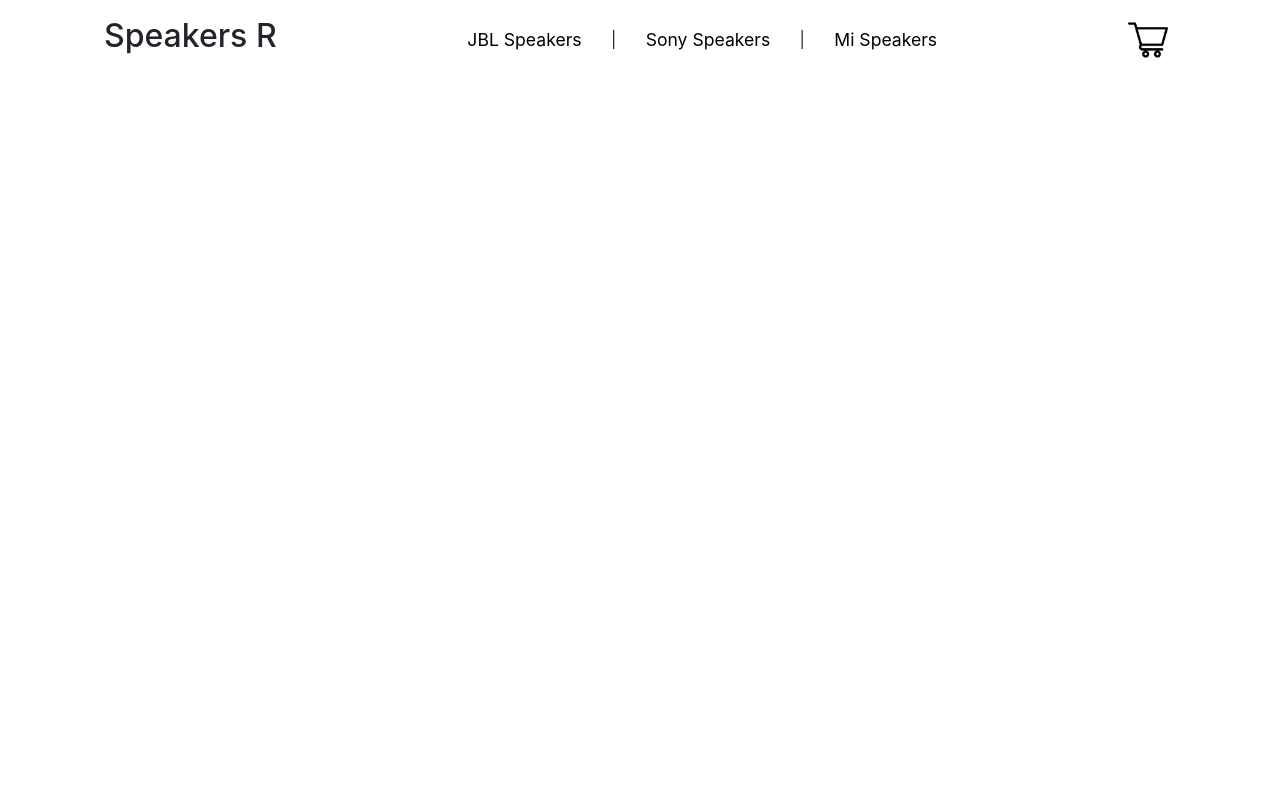
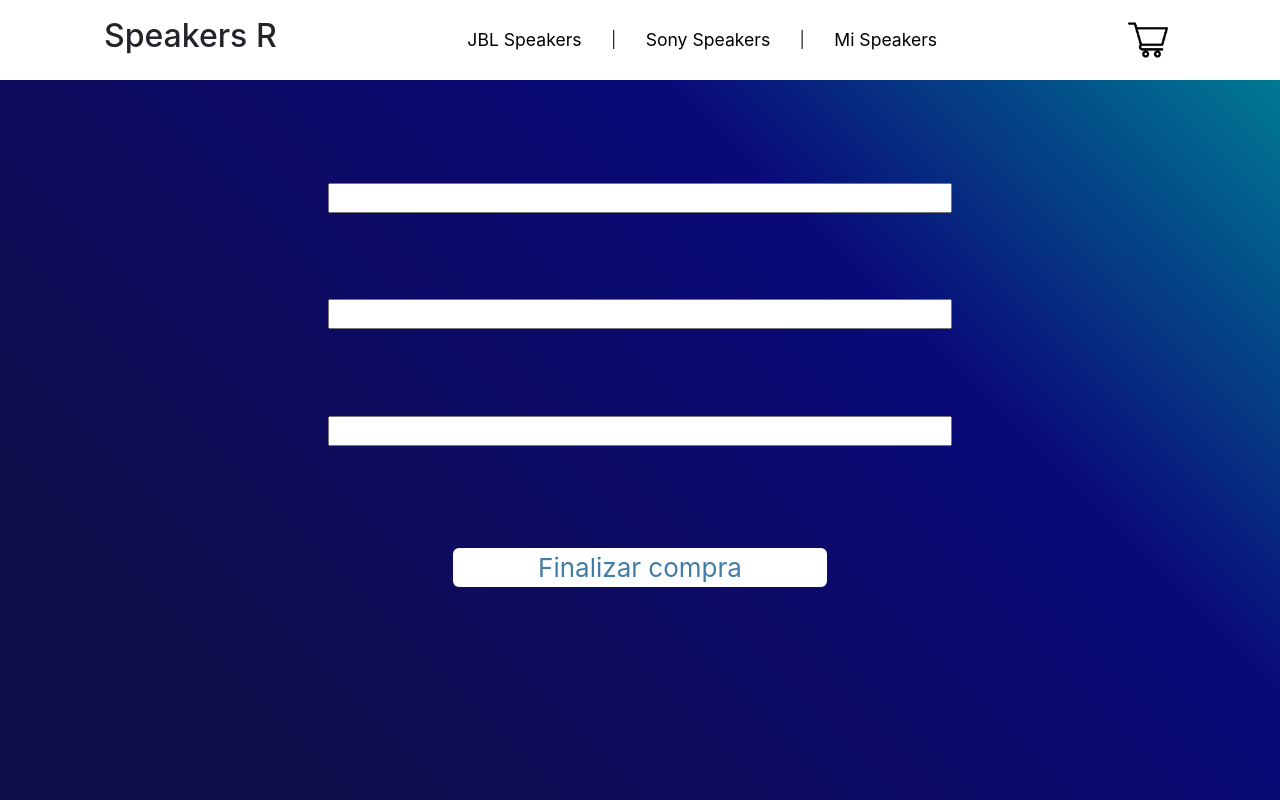
Before and after one commit to GabyDevX/DesafiosReact, a React (Vite) app: page /finalizar in a window 1280 px wide. Built offline with nearby package versions, Linux system fonts and the light colour scheme.

Commit message:
Se añadió la funcionalidad de terminar compra pudiendo guardar un documento en firestore con los datos de los productos comprados y del cliente mas la fecha de la compra

```diff
--- a/package.json
+++ b/package.json
@@ -11,6 +11,7 @@
     "firebase": "^9.9.2",
     "react": "^18.0.0",
     "react-dom": "^18.0.0",
+    "react-moment": "^1.1.2",
     "react-router-dom": "^6.3.0"
   },
   "devDependencies": {
--- a/src/App.jsx
+++ b/src/App.jsx
@@ -6,6 +6,7 @@ import Cart from './components/Cart'
 import { useState } from 'react'
 import { BrowserRouter, Routes, Route } from 'react-router-dom'
 import ContextData from './context/ContextData'
+import Checkout from './components/Checkout'
 
 function App() {
   return (
@@ -26,6 +27,7 @@ function App() {
             element={<ItemDetailContainer />}
           />
           <Route path="/cart" element={<Cart />} />
+          <Route path="/finalizar" element={<Checkout />} />
         </Routes>
       </BrowserRouter>
     </ContextData>
--- a/src/components/Cart.jsx
+++ b/src/components/Cart.jsx
@@ -1,19 +1,24 @@
-import React, { useContext } from 'react'
+import React, { useContext, useEffect } from 'react'
 import CartItem from './CartItem'
 import { MyContext } from '../context/ContextData'
 import { Link } from 'react-router-dom'
 
 const Cart = () => {
   //Context data
-  const { clear, cart } = useContext(MyContext)
+  const { clear, cart, setTotal, total } = useContext(MyContext)
   const limpiar = () => {
     clear()
   }
   //Se usa el metodo reduce para sumar los precios * cantidad de cada producto y obtener el total
-  const total = cart.reduce(
-    (total, cartItem) => total + cartItem.precio * cartItem.quantity,
-    0,
-  )
+
+  useEffect(() => {
+    const totalcompra = cart.reduce(
+      (total, cartItem) => total + cartItem.precio * cartItem.quantity,
+      0,
+    )
+    setTotal(totalcompra)
+  }, [cart])
+
   //Estilos
   const styles = {
     display: 'flex',
@@ -41,6 +46,16 @@ const Cart = () => {
   }
   const styleLimpiar = {
     width: '30%',
+    margin: '1rem 0',
+    padding: '0 2rem',
+    textAlign: 'center',
+    borderRadius: 6,
+    border: 'none',
+    backgroundColor: '#fff',
+    color: '#427da7',
+  }
+  const styleComprar = {
+    width: '100%',
     margin: '1rem 0',
     padding: '0 2rem',
     textAlign: 'center',
@@ -78,9 +93,9 @@ const Cart = () => {
               <button style={styleLimpiar} onClick={limpiar}>
                 Limpiar carrito
               </button>
-              <button style={styleLimpiar} onClick={limpiar}>
-                Comprar
-              </button>
+              <Link style={{ width: '30%' }} to={'/finalizar'}>
+                <button style={styleComprar}>Comprar</button>
+              </Link>
             </div>
           </div>
         </>
--- /dev/null
+++ b/src/components/Checkout.jsx
@@ -0,0 +1,93 @@
+import React, { useState, useContext } from 'react'
+import { addDoc, getFirestore, collection } from 'firebase/firestore'
+import { MyContext } from '../context/ContextData'
+import moment from 'moment'
+
+const Checkout = () => {
+  const { cart, total, clear } = useContext(MyContext)
+  const [name, setName] = useState('')
+  const [phone, setPhone] = useState('')
+  const [email, setEmail] = useState('')
+  const [orderDocId, setOrderDocId] = useState('')
+  const finalizarCompra = () => {
+    const order = {
+      buyer: {
+        name,
+        phone,
+        email,
+      },
+      items: cart,
+      date: moment().format('DD-MM-YYYY hh:mm:ss'),
+      total: total,
+    }
+
+    const db = getFirestore()
+
+    const refCollection = collection(db, 'orders')
+
+    addDoc(refCollection, order).then((res) => {
+      setOrderDocId(res.id)
+      clear()
+    })
+  }
+  const styles = {
+    background:
+      'linear-gradient(45deg, rgba(16,13,77,1) 18%, rgba(9,9,121,1) 69%, rgba(0,122,147,1) 100%)',
+    color: '#fff',
+    paddingTop: '4rem',
+    display: 'flex',
+    flexDirection: 'Column',
+    width: '100%',
+    justifyContent: 'space-evenly',
+    padding: '1rem',
+    alignItems: 'center',
+    minHeight: 'calc(100vh - 5rem)',
+  }
+  const styleInput = { width: '50%' }
+  const styleComprar = {
+    width: '30%',
+    margin: '1rem 0',
+    padding: '0 2rem',
+    textAlign: 'center',
+    borderRadius: 6,
+    border: 'none',
+    backgroundColor: '#fff',
+    color: '#427da7',
+  }
+  return (
+    <div style={styles}>
+      <input
+        style={styleInput}
+        type="text"
+        name="nombre"
+        id=""
+        value={name}
+        onChange={(event) => setName(event.target.value)}
+      />
+      <input
+        style={styleInput}
+        type="tel"
+        name="telefono"
+        id=""
+        value={phone}
+        onChange={(event) => setPhone(event.target.value)}
+      />
+      <input
+        style={styleInput}
+        type="email"
+        name="email"
+        id=""
+        value={email}
+        onChange={(event) => setEmail(event.target.value)}
+      />
+      <button style={styleComprar} onClick={finalizarCompra}>
+        Finalizar compra
+      </button>
+      <h1>
+        {orderDocId != '' ? 'Order Id:' : ''} {orderDocId}
+      </h1>
+    </div>
+  )
+}
+
+export default Checkout
--- a/src/context/ContextData.jsx
+++ b/src/context/ContextData.jsx
@@ -1,10 +1,11 @@
-import React, { createContext, useState } from 'react'
+import React, { createContext, useState, useEffect } from 'react'
 
 export const MyContext = createContext()
 
 const ContextData = ({ children }) => {
   const [cart, setCart] = useState([])
   const [count, setCount] = useState(0)
+  const [total, setTotal] = useState(0)
 
   const addItem = (item, quantity) => {
     //Manejo de stock
@@ -48,7 +49,16 @@ const ContextData = ({ children }) => {
 
   return (
     <MyContext.Provider
-      value={{ cart, setCart, addItem, clear, removeItem, count }}
+      value={{
+        cart,
+        setCart,
+        addItem,
+        clear,
+        removeItem,
+        count,
+        total,
+        setTotal,
+      }}
     >
       {children}
     </MyContext.Provider>
```
Also changed, not shown: 1 other file (tests, documents, lock files or other folders).
